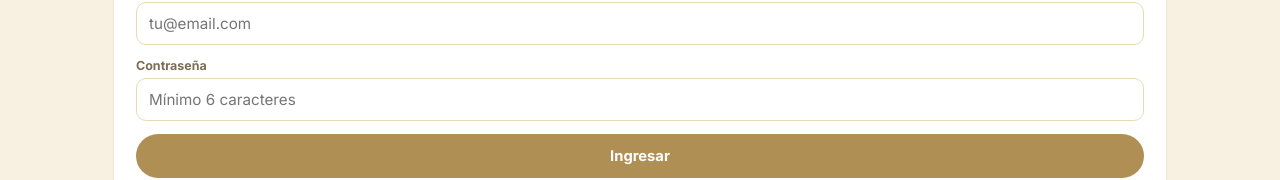
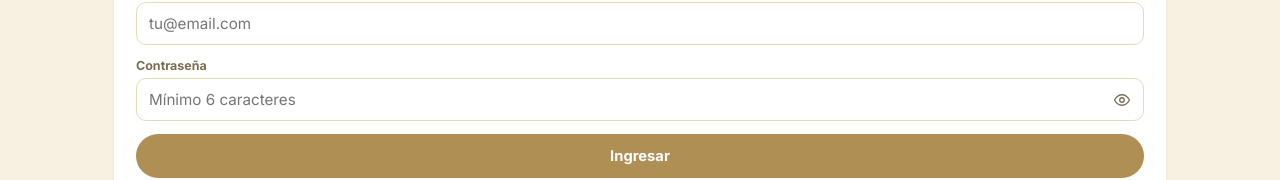
Before and after one commit to LucasChas/Pecora, a React (Vite) app: page /cuenta in a window 1280 px wide. Shown: the part 329-509 px from the top of the page. Built offline with nearby package versions, Linux system fonts and the light colour scheme; no server answers.

Commit message:
feat(auth): add shared password visibility toggle
Adds PasswordInput component with show/hide toggle, used by both
admin LoginForm and customer AccountPage password fields.

```diff
--- a/src/components/admin/LoginForm.tsx
+++ b/src/components/admin/LoginForm.tsx
@@ -1,6 +1,7 @@
 import { useState } from 'react'
 import { supabase } from '../../lib/supabaseClient'
 import Logo from '../Logo'
+import PasswordInput from '../common/PasswordInput'
 
 // Pantalla de login (email + contraseña) previa a entrar al panel /admin.
 // Al iniciar sesión, useAuth detecta la nueva sesión y AdminPage muestra el panel.
@@ -44,8 +45,7 @@ export default function LoginForm() {
 
       <div className="field">
         <label>Contraseña</label>
-        <input
-          type="password"
+        <PasswordInput
           autoComplete="current-password"
           required
           value={password}
--- /dev/null
+++ b/src/components/common/PasswordInput.tsx
@@ -0,0 +1,46 @@
+import { useState } from 'react'
+// Estilo importado por el propio componente (no por admin.css/catalog.css):
+// LoginForm (admin) y AccountPage (catalog) cargan hojas de estilo distintas,
+// así que un componente compartido necesita su propio CSS en vez de duplicar
+// las reglas en ambas hojas. Primer caso de import de CSS "scoped" al
+// componente en este repo — convención deliberada, no un descuido.
+import '../../styles/password-input.css'
+
+type Props = Omit<React.InputHTMLAttributes<HTMLInputElement>, 'type'>
+
+// Input de contraseña con botón de mostrar/ocultar. Reemplaza los
+// <input type="password"> crudos de LoginForm (admin) y AccountPage
+// (clientas); todas las props (required, autoComplete, minLength, value,
+// onChange, etc.) pasan directo al input interno.
+export default function PasswordInput(props: Props) {
+  const [visible, setVisible] = useState(false)
+
+  return (
+    <div className="pw-wrap">
+      <input type={visible ? 'text' : 'password'} {...props} />
+      <button
+        type="button"
+        className="pw-toggle"
+        aria-label={visible ? 'Ocultar contraseña' : 'Mostrar contraseña'}
+        aria-pressed={visible}
+        onClick={() => setVisible((v) => !v)}
+      >
+        {visible ? (
+          <svg viewBox="0 0 24 24" width="18" height="18" fill="none" stroke="currentColor" strokeWidth="1.8">
+            <path d="M3 3l18 18" strokeLinecap="round" />
+            <path
+              d="M10.58 10.58a2 2 0 002.83 2.83M9.36 5.6A9.77 9.77 0 0112 5c5 0 9 4.5 10 7-.35 1-.98 2.14-1.84 3.24M6.6 6.6C4.3 8.03 2.7 10.06 2 12c1 2.5 5 7 10 7 1.35 0 2.62-.28 3.76-.77"
+              strokeLinecap="round"
+              strokeLinejoin="round"
+            />
+          </svg>
+        ) : (
+          <svg viewBox="0 0 24 24" width="18" height="18" fill="none" stroke="currentColor" strokeWidth="1.8">
+            <path d="M2 12s4-7 10-7 10 7 10 7-4 7-10 7-10-7-10-7z" strokeLinecap="round" strokeLinejoin="round" />
+            <circle cx="12" cy="12" r="3" />
+          </svg>
+        )}
+      </button>
+    </div>
+  )
+}
--- a/src/pages/AccountPage.tsx
+++ b/src/pages/AccountPage.tsx
@@ -2,6 +2,7 @@ import { useEffect, useState } from 'react'
 import { Link, useNavigate, useSearchParams } from 'react-router-dom'
 import Logo from '../components/Logo'
 import Scallop from '../components/Scallop'
+import PasswordInput from '../components/common/PasswordInput'
 import { useAuth } from '../context/AuthContext'
 import '../styles/catalog.css'
 import '../styles/account.css'
@@ -96,8 +97,7 @@ export default function AccountPage() {
             </div>
             <div className="field">
               <label>Contraseña</label>
-              <input
-                type="password"
+              <PasswordInput
                 required
                 minLength={6}
                 value={password}
--- /dev/null
+++ b/src/styles/password-input.css
@@ -0,0 +1,40 @@
+/* Estilos del toggle mostrar/ocultar contraseña (PasswordInput).
+   Importado directamente por el componente (no por admin.css/catalog.css):
+   LoginForm y AccountPage usan hojas de estilo distintas, así que este
+   componente compartido trae su propio CSS en vez de duplicar reglas. */
+
+.pw-wrap {
+  position: relative;
+  display: flex;
+}
+
+.pw-wrap input {
+  width: 100%;
+  padding-right: 42px;
+}
+
+.pw-toggle {
+  position: absolute;
+  top: 50%;
+  right: 6px;
+  transform: translateY(-50%);
+  display: flex;
+  align-items: center;
+  justify-content: center;
+  width: 32px;
+  height: 32px;
+  border: none;
+  background: transparent;
+  color: var(--ink-soft, #7c6e54);
+  cursor: pointer;
+  border-radius: 8px;
+}
+
+.pw-toggle:hover {
+  color: var(--ink, #3b2f22);
+}
+
+.pw-toggle:focus-visible {
+  outline: 2px solid var(--sage, #8a9a7b);
+  outline-offset: 1px;
+}
```
